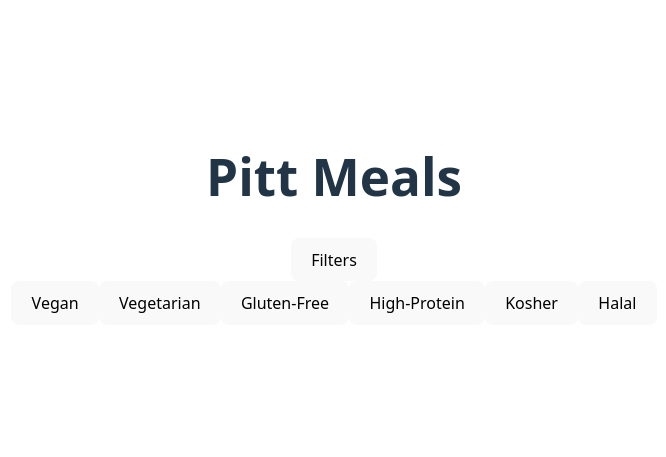
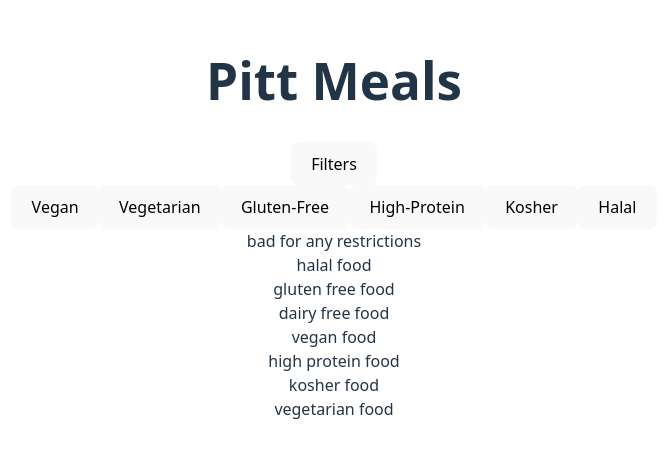
Before and after one commit to pittcsc/pitt-meals, a React app in the folder frontend/: page /menu in a window 1280 px wide. Shown: the part 181-638 px from the top of the page, without its empty margins (306-972 px from the left). Built offline with nearby package versions, Linux system fonts and the light colour scheme; the HTML template or start-up script is replaced by a standard one.

Commit message:
add fully functioning buttons to toggle filters, could not get use state to work in part of the logic however

```diff
--- a/frontend/mockData/menu.json
+++ b/frontend/mockData/menu.json
@@ -25,7 +25,7 @@
         "calories": "100",
         "location": "eatery",
         "nutrients": {},
-        "customAllergens": ["","gluten-free", "halal"]
+        "customAllergens": ["","Gluten-Free", "Halal"]
     },
     {
         "name": "dairy free food",
@@ -34,7 +34,7 @@
         "calories": "100",
         "location": "eatery",
         "nutrients": {},
-        "customAllergens": ["","dairy-free"]
+        "customAllergens": [""]
     },
     {
         "name": "vegan food",
@@ -43,16 +43,16 @@
         "calories": "100",
         "location": "eatery",
         "nutrients": {},
-        "customAllergens": ["","vegan", "dairy free", "vegetarian"]
+        "customAllergens": ["","Vegan", "Vegetarian"]
     },
     {
-        "name": "shellfish free food",
+        "name": "high protein food",
         "fiber": "6",
         "portion": "2oz",
         "calories": "100",
         "location": "eatery",
         "nutrients": {},
-        "customAllergens": ["","shellfish-free"]
+        "customAllergens": ["","High-Protein"]
     },
     {
         "name": "kosher food",
@@ -61,7 +61,7 @@
         "calories": "100",
         "location": "eatery",
         "nutrients": {},
-        "customAllergens": ["", "kosher"]
+        "customAllergens": ["", "Kosher"]
     },
     {
         "name": "vegetarian food",
@@ -70,6 +70,6 @@
         "calories": "100",
         "location": "eatery",
         "nutrients": {},
-        "customAllergens": ["","vegetarian", "halal"]
+        "customAllergens": ["","Vegetarian", "Halal"]
     }
 ]
--- a/frontend/src/components/FilteredMenu.jsx
+++ b/frontend/src/components/FilteredMenu.jsx
@@ -41,7 +41,7 @@ const FilterMenu = () => {
         ))
     } </>
 
-    const [filters, setFilters] = useState([])
+    const [filters, setFilters] = useState([""])
     const addFilters = (newFilter) => {
         if(!(filters.includes(newFilter)))
         {
@@ -86,18 +86,23 @@ const FilterMenu = () => {
 
 
 //displays all of the foods
-const ListOfFoods = ({keywords, filter}) => {
+const ListOfFoods = ({keywords}) => {
     return (
         <>
-            {keywords.map((keyword) => (
-                mockData.map((food) => (
-                    food.customAllergens.map((allergen, index) => {
-                        if (allergen.toLowerCase()==keyword.toLowerCase()) {
-                            return(<div key = {index}>{food.name}</div>)
+            {
+
+                mockData.map((food, index) => {
+                    var contains = true
+                    keywords.forEach(keyword => {
+                        if(!(food.customAllergens.includes(keyword))) {
+                            contains = false;
                         }
-                    })
-                ))
-            ))}
+                    });
+                    if(contains){
+                        return(<div key = {index}>{food.name}</div>)
+                    }
+                })
+            }
         </>
     )
 }
```
